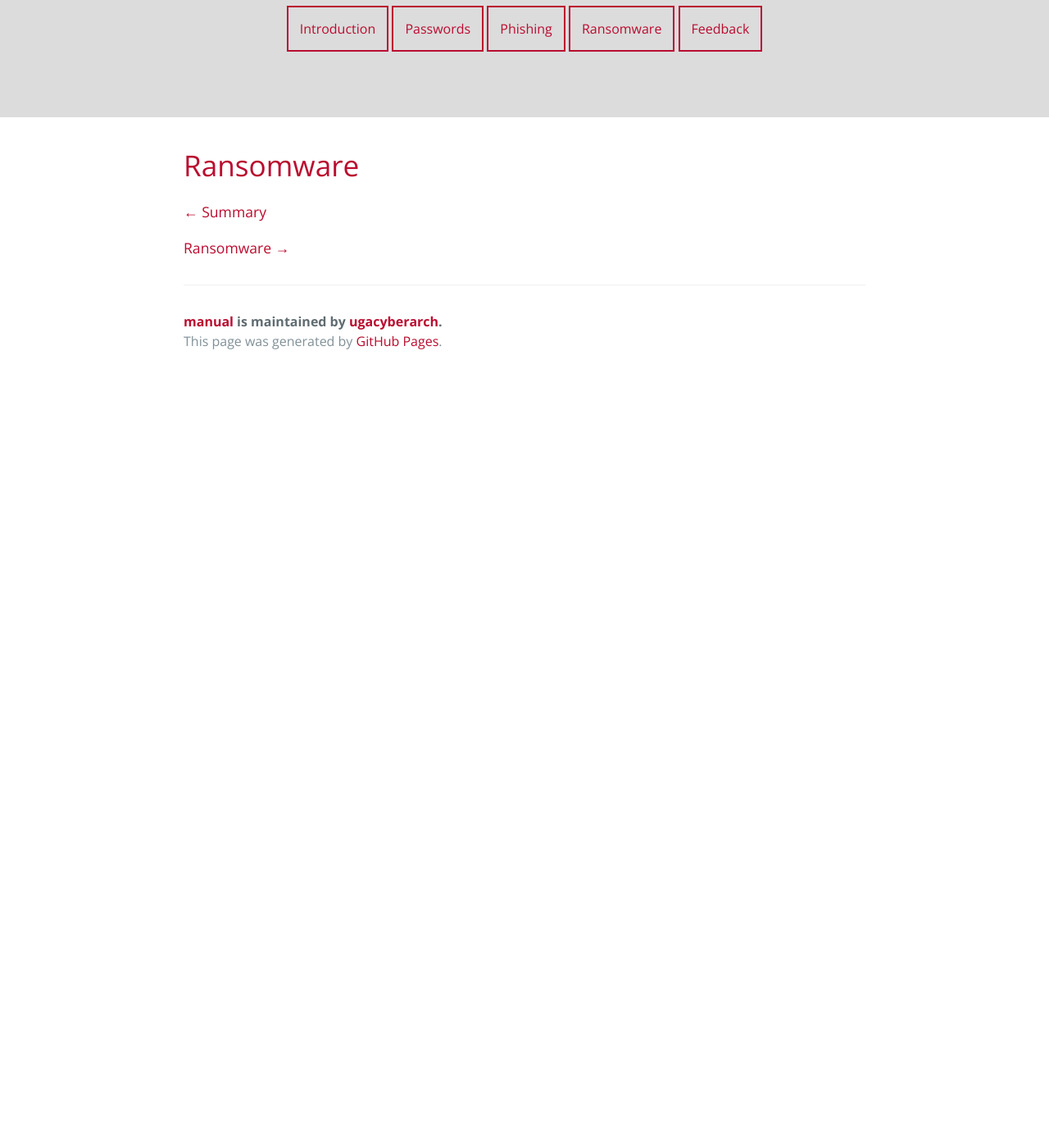
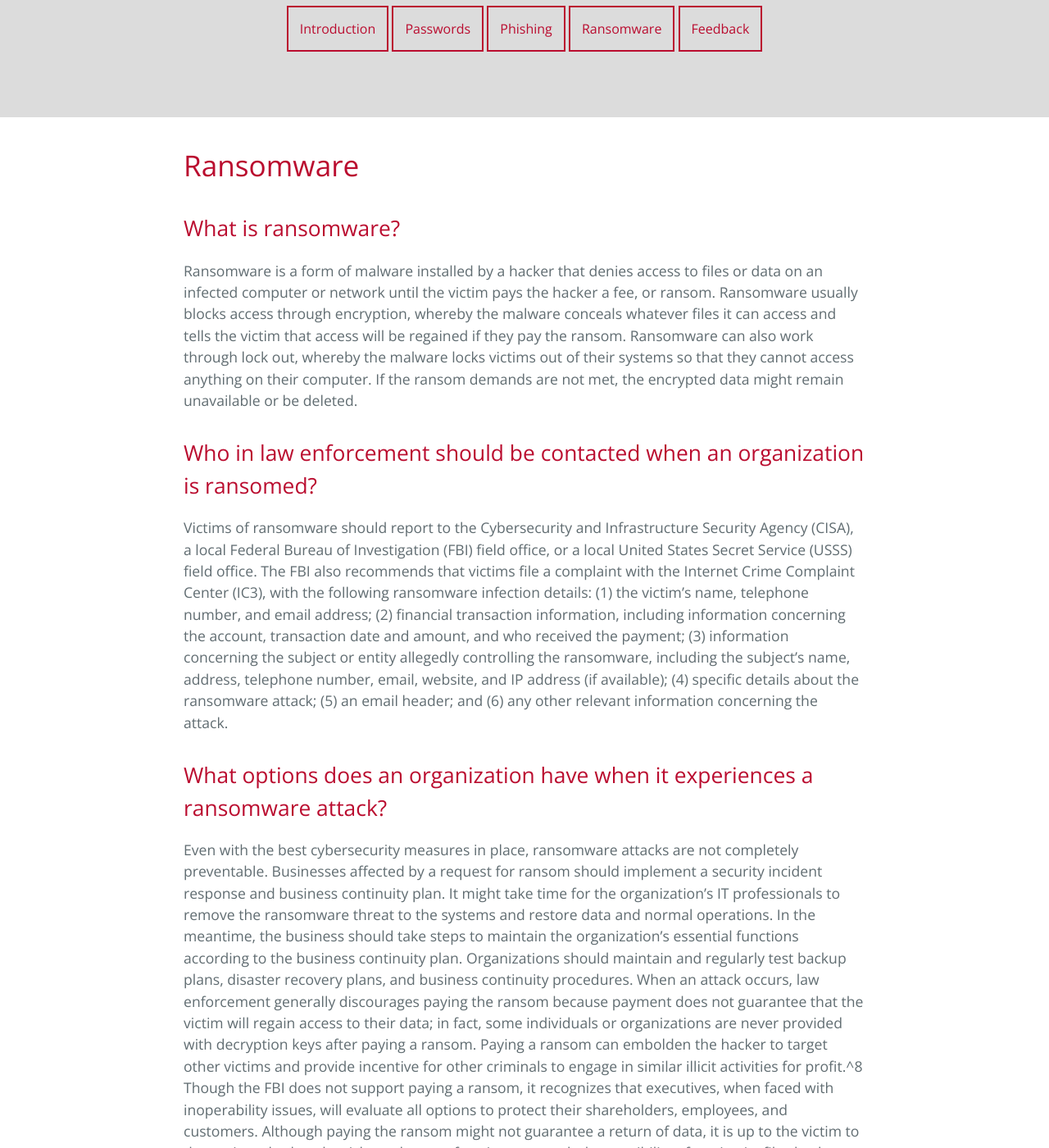
Before and after one commit to ugacyberarch/manual, a Jekyll site: the page built from ransomware.md, in a window 1280 px wide and 1400 px high, scrolled down 230 px. Shown: the whole window at 82% size. Built offline with Jekyll 4.4.1, drawn with Linux system fonts in a browser that asks for light colours; before the commit the page ends 900 px from its top, so only the background shows below that; some of the changed text lies outside the part shown.

Commit message:
Update from Forestry.io Sammy Vo updated ransomware.md

```diff
--- a/ransomware.md
+++ b/ransomware.md
@@ -8,10 +8,17 @@ sub_heading: 'What is ransomware? '
 ---
 # Ransomware
 
+## What is ransomware?
 
+Ransomware is a form of malware installed by a hacker that denies access to files or data on an infected computer or network until the victim pays the hacker a fee, or ransom. Ransomware usually blocks access through encryption, whereby the malware conceals whatever files it can access and tells the victim that access will be regained if they pay the ransom. Ransomware can also work through lock out, whereby the malware locks victims out of their systems so that they cannot access anything on their computer. If the ransom demands are not met, the encrypted data might remain unavailable or be deleted.
 
+## Who in law enforcement should be contacted when an organization is ransomed?
 
+Victims of ransomware should report to the Cybersecurity and Infrastructure Security Agency (CISA), a local Federal Bureau of Investigation (FBI) field office, or a local United States Secret Service (USSS) field office. The FBI also recommends that victims file a complaint with the Internet Crime Complaint Center (IC3), with the following ransomware infection details: (1) the victim’s name, telephone number, and email address; (2) financial transaction information, including information concerning the account, transaction date and amount, and who received the payment; (3) information concerning the subject or entity allegedly controlling the ransomware, including the subject’s name, address, telephone number, email, website, and IP address (if available); (4) specific details about the ransomware attack; (5) an email header; and (6) any other relevant information concerning the attack.
 
+## What options does an organization have when it experiences a ransomware attack?
+
+Even with the best cybersecurity measures in place, ransomware attacks are not completely preventable. Businesses affected by a request for ransom should implement a security incident response and business continuity plan. It might take time for the organization’s IT professionals to remove the ransomware threat to the systems and restore data and normal operations. In the meantime, the business should take steps to maintain the organization’s essential functions according to the business continuity plan. Organizations should maintain and regularly test backup plans, disaster recovery plans, and business continuity procedures. When an attack occurs, law enforcement generally discourages paying the ransom because payment does not guarantee that the victim will regain access to their data; in fact, some individuals or organizations are never provided with decryption keys after paying a ransom. Paying a ransom can embolden the hacker to target other victims and provide incentive for other criminals to engage in similar illicit activities for profit.^8 Though the FBI does not support paying a ransom, it recognizes that executives, when faced with inoperability issues, will evaluate all options to protect their shareholders, employees, and customers. Although paying the ransom might not guarantee a return of data, it is up to the victim to determine whether the risks and costs of paying are worth the possibility of getting its files back.
 
  [← Summary](./fake_emails.html "Summary")
 
```
